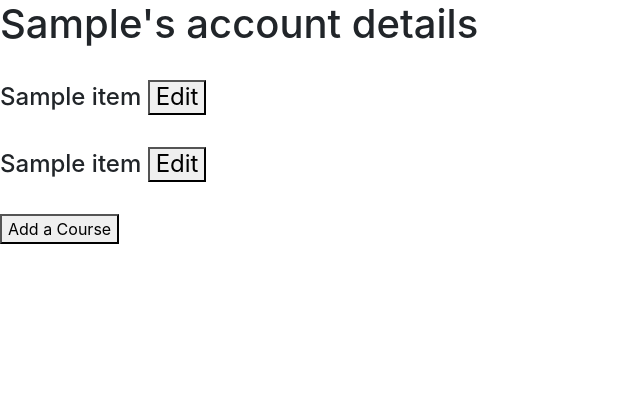
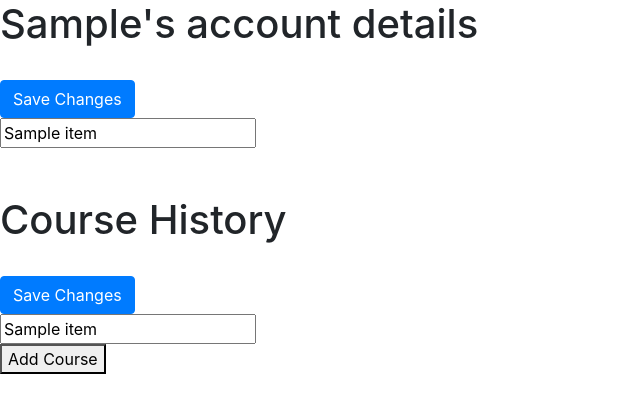
Before and after one commit to wolfejar/GradePredictionsWithMySQL, a Flask app: template templates/edit_account.html in a window 1280 px wide. Shown: the top 413 px of the page, without its empty margins (0-640 px from the left). Run offline with Flask 2, Linux system fonts and the light colour scheme; the template is opened without the code that fills it: most values are stand-ins (such as "Sample title", 1, 10 or a date in 2020); parts of the project's set-up code (start-up, migrations or seed data) failed here and were passed over; some libraries are stand-ins or nearby versions.

Commit message:
Hashing/salting passwords, logout functionality, more progress on editing user info

```diff
--- a/application.py
+++ b/application.py
@@ -2,6 +2,7 @@ import numpy as np
 from flask import Flask, render_template, request, session
 import current_model
 from sql_scripts import SQL
+from passlib.hash import pbkdf2_sha256
 
 application = Flask(__name__)
 
@@ -26,8 +27,8 @@ def sign_up_post():
     on_campus = request.form.get('oncampus') is not None
     is_working = request.form.get('isworking') is not None
     gpa = request.form.get('gpa')
-    password = request.form.get('password')
-    username = sql.create_student(first_name, last_name, bool(on_campus), bool(is_working), float(gpa), password)[0]
+    hashed_pass = pbkdf2_sha256.hash(request.form['password'])
+    username = sql.create_student(first_name, last_name, bool(on_campus), bool(is_working), float(gpa), hashed_pass)[0]
     session['username'] = username
     return account_home()
 
@@ -41,12 +42,18 @@ def sign_in_get():
 def sign_in_post():
     if request.method == 'POST':
         username = request.form['username']
-        password = request.form['password']
-        if sql.sign_in(username, password):
+        raw = request.form['password']
+        if sql.sign_in(username, raw):
             session['username'] = username
             return account_home()
         else:
             return sign_in_get()
+
+
+@application.route('/logout', methods=['GET', 'POST'])
+def logout():
+    session.pop('username', None)
+    return home()
 
 
 @application.route('/edit_account_info_get', methods=['GET'])
@@ -55,6 +62,18 @@ def edit_account_info_get():
     first_name = sql.get_student_first_name(session['username'])
     student_info = sql.get_student_info_by_id(session['username'])
     return render_template('edit_account.html', data=course_data, first_name=first_name, student_info=student_info)
+
+
+@application.route('/edit_account_student_info_post', methods=['POST'])
+def edit_account_student_info_post():
+    request.form.get()
+    return account_home()
+
+
+@application.route('/edit_account_course_info_post', methods=['POST'])
+def edit_account_course_info_post():
+    request.form.get()
+    return account_home()
 
 
 @application.route('/account_home', methods=['GET', 'POST'])
--- a/templates/edit_account.html
+++ b/templates/edit_account.html
@@ -3,21 +3,89 @@
 <head>
     <meta charset="UTF-8">
     <title>Edit Account</title>
+    <link rel="stylesheet" href="https://stackpath.bootstrapcdn.com/bootstrap/4.3.1/css/bootstrap.min.css"
+      integrity="sha384-ggOyR0iXCbMQv3Xipma34MD+dH/1fQ784/j6cY/iJTQUOhcWr7x9JvoRxT2MZw1T" crossorigin="anonymous">
 </head>
-<link rel="stylesheet" href="https://stackpath.bootstrapcdn.com/bootstrap/4.3.1/css/bootstrap.min.css"
-      integrity="sha384-ggOyR0iXCbMQv3Xipma34MD+dH/1fQ784/j6cY/iJTQUOhcWr7x9JvoRxT2MZw1T" crossorigin="anonymous">
+
+
 <body>
+
+<script type="text/javascript">
+    var account_info = ['first_name', 'last_name', 'username', 'gpa', 'on_campus', 'is_working'];
+    var i = 0;
+    function load_student_info(student_item) {
+        var input_field = document.createElement("INPUT");
+        input_field.setAttribute("type", "text");
+        input_field.setAttribute("name", account_info[i]);
+        input_field.setAttribute("value", student_item);
+        document.body.append(input_field);
+        move_submit_button_to_bottom("student_info_button");
+        i++;
+    }
+
+    var course_info = ['course_name', 'course_level', 'credit_hours', 'course_type_name', 'grade_points'];
+    var j = 0;
+    function load_course_info(course_item) {
+        var input_field = document.createElement("INPUT");
+        input_field.setAttribute("type", "text");
+        input_field.setAttribute("name", course_info[j]);
+        input_field.setAttribute("value", course_item);
+        document.body.append(input_field);
+        move_submit_button_to_bottom("student_info_button");
+        j++;
+    }
+
+    function add_course_to_form() {
+        var x = 0;
+        var course_form = document.getElementById("course_form");
+        for(item in course_info) {
+            var input_field = document.createElement("INPUT");
+            input_field.setAttribute("type", "text");
+            input_field.setAttribute("value", course_info[x]);
+            input_field.setAttribute("name", course_info[x]);
+            course_form.appendChild(input_field);
+            x++;
+        }
+        course_form.appendChild(document.createElement("br"));
+        move_submit_button_to_bottom("course_form_button");
+    }
+
+    function move_submit_button_to_bottom(elementId) {
+        var submit_button = document.getElementById(elementId);
+        var parent_element = submit_button.parentElement;
+        parent_element.removeChild(submit_button);
+        parent_element.appendChild(submit_button);
+    }
+</script>
+
 <H1>{{first_name}}'s account details</H1>
 <br>
+
+<form id="student_info_form" method="post" action="/edit_account_student_info_post">
+    <input id="student_info_button" class="btn btn-primary" type="submit" value="Save Changes">
     {% for item in student_info %}
-    <h4> {{ item }} <button>Edit</button></h4>
+    <script type="text/javascript">
+            load_student_info('{{item}}')
+    </script>
     {% endfor %}
+</form>
+<script>
+        move_submit_button_to_bottom("student_info_button");
+</script>
+<br><br><br>
+
+
+<H1>Course History</H1>
 <br>
+<form id="course_form" method="post" action="/edit_account_course_info_post">
+    <input id="course_form_button" class="btn btn-primary" type="submit" value="Save Changes">
     {% for item in data %}
-    <h4> {{ item }} <button>Edit</button></h4>
+    <script type="text/javascript">
+        load_course_info('{{item}}');
+    </script>
     {% endfor %}
-
+</form>
 <br>
-<button onclick="">Add a Course</button>
+<button onclick="add_course_to_form()">Add Course</button>
 </body>
 </html>
--- a/templates/landing.html
+++ b/templates/landing.html
@@ -3,9 +3,10 @@
 <head>
     <meta charset="UTF-8">
     <title>Grade Predictor</title>
+    <link rel="stylesheet" href="https://stackpath.bootstrapcdn.com/bootstrap/4.3.1/css/bootstrap.min.css"
+      integrity="sha384-ggOyR0iXCbMQv3Xipma34MD+dH/1fQ784/j6cY/iJTQUOhcWr7x9JvoRxT2MZw1T" crossorigin="anonymous">
 </head>
-<link rel="stylesheet" href="https://stackpath.bootstrapcdn.com/bootstrap/4.3.1/css/bootstrap.min.css"
-      integrity="sha384-ggOyR0iXCbMQv3Xipma34MD+dH/1fQ784/j6cY/iJTQUOhcWr7x9JvoRxT2MZw1T" crossorigin="anonymous">
+
 
 <body>
 <img src="static/GradePredictor.png" style="width:1450px;height:600px;">
--- a/templates/result.html
+++ b/templates/result.html
@@ -3,9 +3,9 @@
 <head>
     <meta charset="UTF-8">
     <title>result</title>
+    <link rel="stylesheet" href="https://stackpath.bootstrapcdn.com/bootstrap/4.3.1/css/bootstrap.min.css"
+      integrity="sha384-ggOyR0iXCbMQv3Xipma34MD+dH/1fQ784/j6cY/iJTQUOhcWr7x9JvoRxT2MZw1T" crossorigin="anonymous">
 </head>
-<link rel="stylesheet" href="https://stackpath.bootstrapcdn.com/bootstrap/4.3.1/css/bootstrap.min.css"
-      integrity="sha384-ggOyR0iXCbMQv3Xipma34MD+dH/1fQ784/j6cY/iJTQUOhcWr7x9JvoRxT2MZw1T" crossorigin="anonymous">
 
 <body>
 <h1>Your predicted grade for this course is...</h1>
--- a/templates/sign_in.html
+++ b/templates/sign_in.html
@@ -3,6 +3,8 @@
 <head>
     <meta charset="UTF-8">
     <title>Sign In</title>
+    <link rel="stylesheet" href="https://stackpath.bootstrapcdn.com/bootstrap/4.3.1/css/bootstrap.min.css"
+      integrity="sha384-ggOyR0iXCbMQv3Xipma34MD+dH/1fQ784/j6cY/iJTQUOhcWr7x9JvoRxT2MZw1T" crossorigin="anonymous">
 </head>
 <body>
 <h1>Sign In</h1><br>
--- a/templates/sign_up.html
+++ b/templates/sign_up.html
@@ -3,6 +3,8 @@
 <head>
     <meta charset="UTF-8">
     <title>Sign Up</title>
+    <link rel="stylesheet" href="https://stackpath.bootstrapcdn.com/bootstrap/4.3.1/css/bootstrap.min.css"
+      integrity="sha384-ggOyR0iXCbMQv3Xipma34MD+dH/1fQ784/j6cY/iJTQUOhcWr7x9JvoRxT2MZw1T" crossorigin="anonymous">
 </head>
 <body>
 <H1>Enter a password</H1><br>
```
Also changed, not shown: sql_scripts.py (+10 -10 lines), templates/account_home.html (+7 -2 lines).
